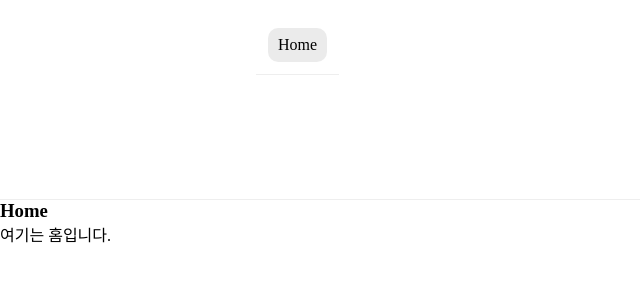
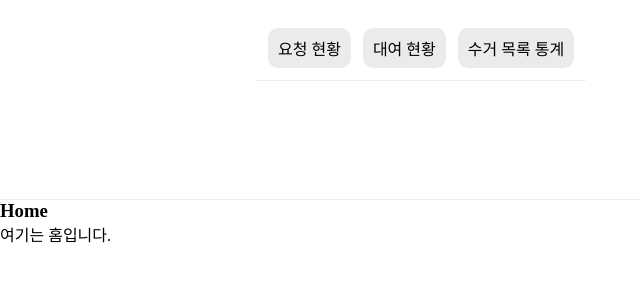
Before and after one commit to Eco-crew/greencup-frontend, a React (Vite) app in the folder greencup-fe/: page / in a window 1280 px wide. Shown: the top 300 px of the page, without its empty margins (0-640 px from the left). Built offline with nearby package versions, Linux system fonts and the light colour scheme; the HTML template or start-up script is replaced by a standard one.

Commit message:
메뉴 구현중

```diff
--- a/greencup-fe/src/App.jsx
+++ b/greencup-fe/src/App.jsx
@@ -23,15 +23,49 @@ function App() {
     background: isActive ? "rgba(0,0,0,0.08)" : "transparent",
   });
 
+  const REUSE_OPERATOR = "reuseOperator";
+  const PARTNER = "partner";
+
+  //현재 로그인한 사용자가 수거지점장이냐 제휴지점장이냐
+  //현재 로그인 없으니 임의로 설정
+  const loginUser = REUSE_OPERATOR;
+
+  //수거지점장일 경우, 제휴 지점장일 경우 메뉴 목록
+  const bigMenu = {
+    reuseOperator: ["요청 현황", "대여 현황", "수거 목록 통계"],
+    partner: ["대여 관리", "대여 기록", "요청 및 반납 통계"],
+  };
+
   return (
     <>
       <div className="fixedBar">
         <div className="fixedBarContentCenter">
           <header className="fixedBarHeader">
             <nav className="fixedBarNav">
-              <NavLink to="/" className="fixedBarNavLink" style={linkStyle}>
+              {loginUser === REUSE_OPERATOR
+                ? bigMenu.reuseOperator.map((menu) => (
+                    <NavLink
+                      key={menu}
+                      to="/"
+                      className="fixedBarNavLink"
+                      style={linkStyle}
+                    >
+                      {menu}
+                    </NavLink>
+                  ))
+                : bigMenu.partner.map((menu) => (
+                    <NavLink
+                      key={menu}
+                      to="/"
+                      className="fixedBarNavLink"
+                      style={linkStyle}
+                    >
+                      {menu}
+                    </NavLink>
+                  ))}
+              {/* <NavLink to="/" className="fixedBarNavLink" style={linkStyle}>
                 Home
-              </NavLink>
+              </NavLink> */}
             </nav>
           </header>
         </div>
```
